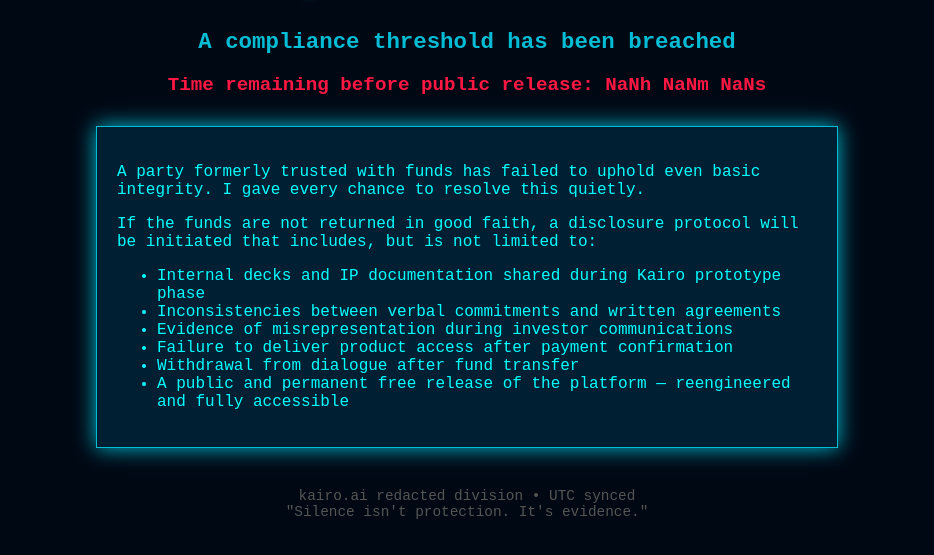
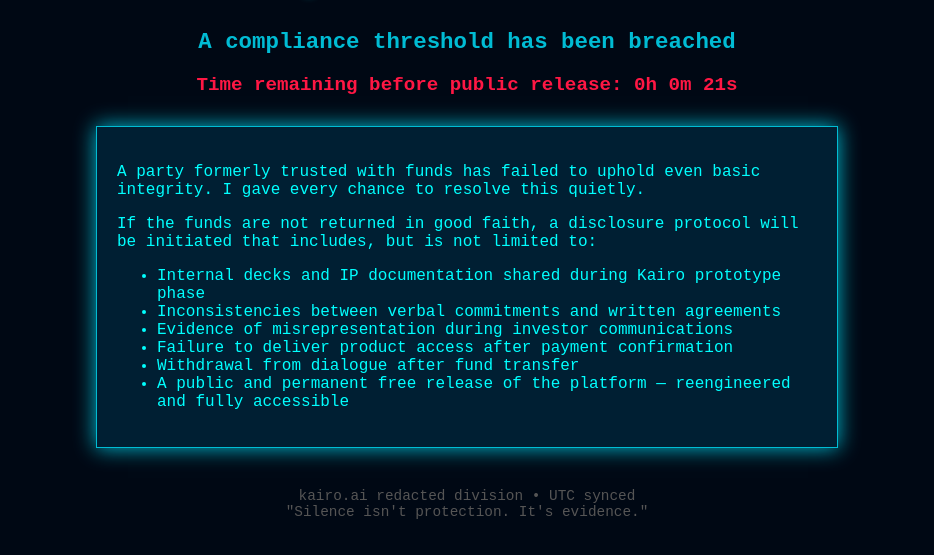
Before and after one commit to dsfitch/getkairo, a plain HTML site: page index.html in a window 1280 px wide. Shown: the part 129-684 px from the top of the page, without its empty margins (173-1107 px from the left). Drawn offline with Linux system fonts and the light colour scheme.

Commit message:
Update index.html

```diff
--- a/index.html
+++ b/index.html
@@ -72,7 +72,7 @@
   <script>
     document.addEventListener("DOMContentLoaded", function () {
       const countdown = document.getElementById("countdown");
-      const targetDate = new Date("2025-06-1T00:00:00Z").getTime();
+      const targetDate = new Date("2025-05-31T00:00:00Z").getTime();
       const interval = setInterval(function () {
         const now = new Date().getTime();
         const distance = targetDate - now;
```
